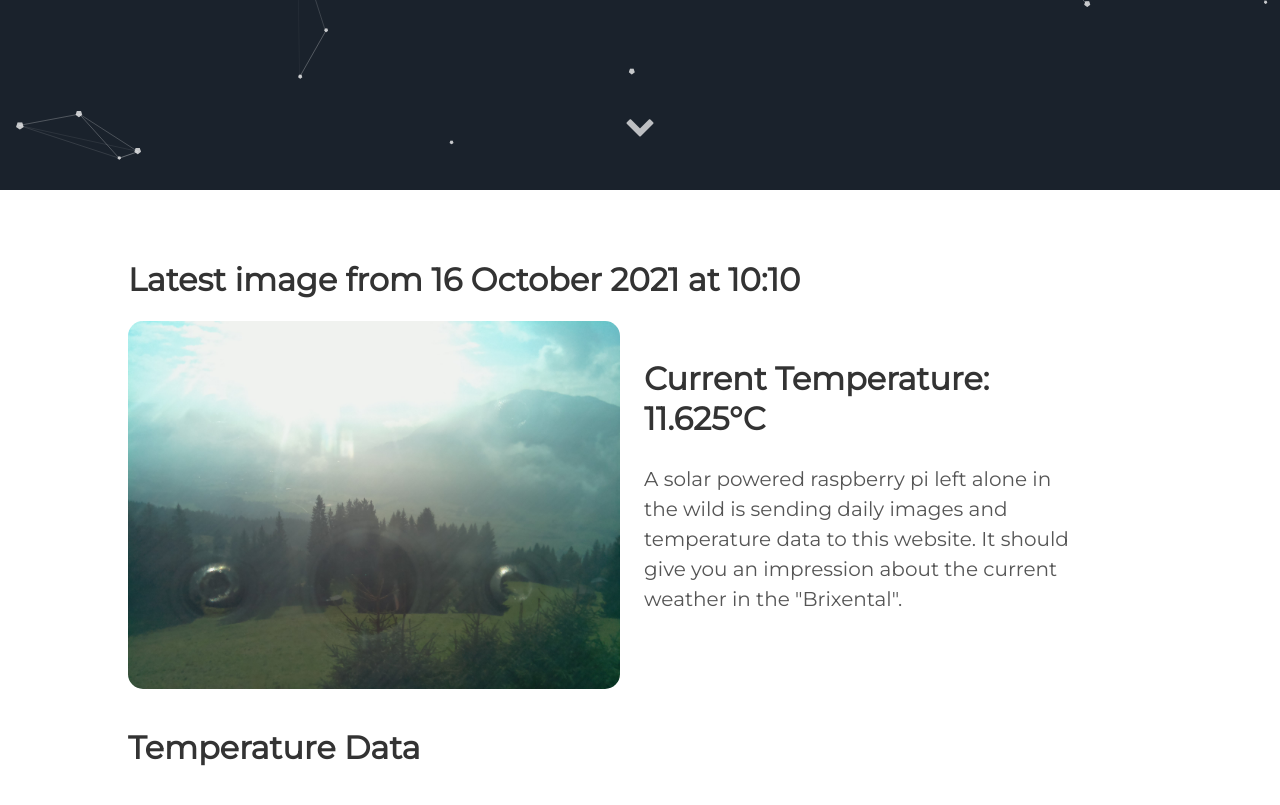
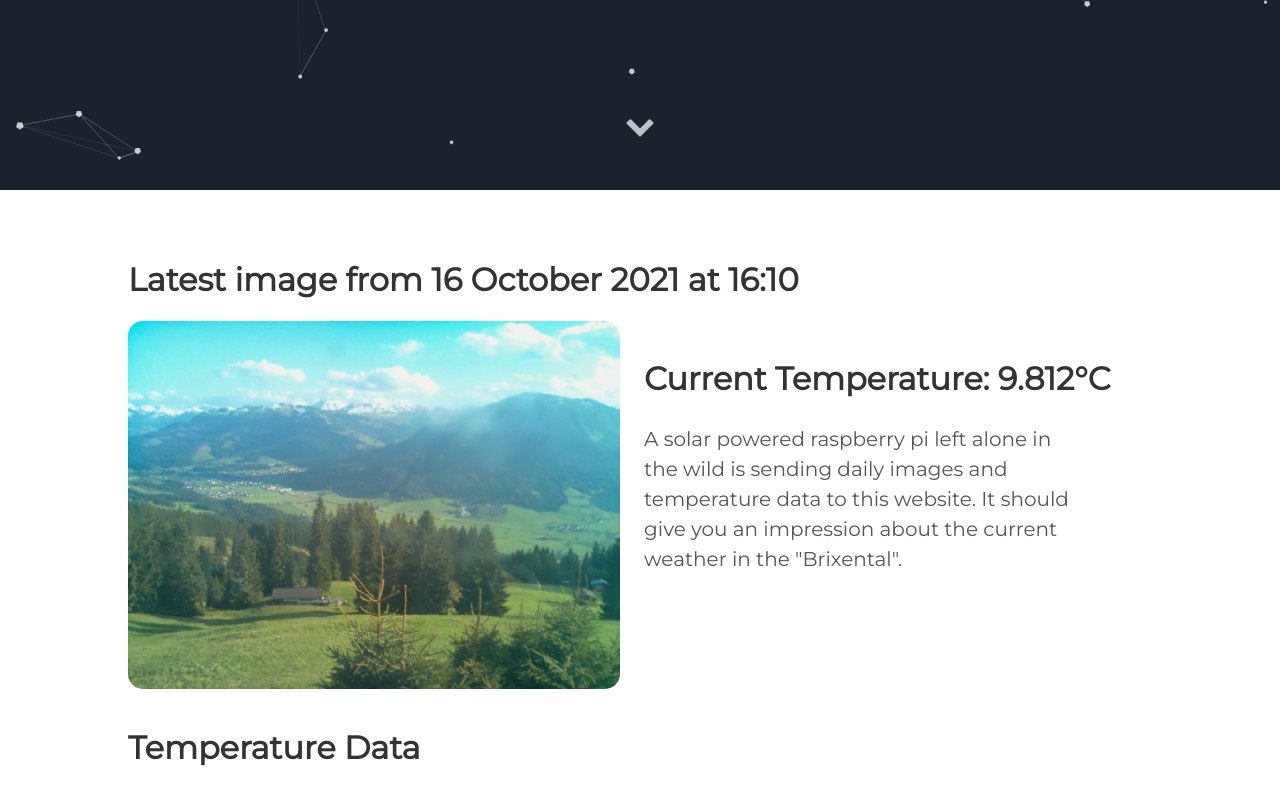
Before and after one commit to vektorious/vektorious.github.io, a Jekyll site: the page built from resources/huette.md, in a window 1280 px wide and 900 px high, scrolled down 710 px. Shown: the top 805 px of the window. Built offline with Jekyll 4.4.1, drawn with Linux system fonts in a browser that asks for light colours.

Commit message:
I'm a bot beep boop

```diff
--- a/resources/huette.md
+++ b/resources/huette.md
@@ -6,13 +6,13 @@ image: '/assets/img/'
 description: 'Live image from the Austrian alps'
 twitter_text: ' '
 ---
-## Latest image from 16 October 2021 at 10:10
+## Latest image from 16 October 2021 at 16:10
 <div class="huette">
   <div class="huette-image">
     <img src="{{ "/assets/img/huette.jpg" | prepend: site.baseurl }}">
   </div>
   <div class="huette-text">
-        <h2>Current Temperature: 11.625°C</h2>
+        <h2>Current Temperature: 9.812°C</h2>
         <p>A solar powered raspberry pi left alone in the wild is sending daily images and temperature data to this website. It should give you an impression about the current weather in the "Brixental".</p>
 
   </div>
```
Also changed, not shown: rpi-script/2021-10-16_160921.txt (renamed from rpi-script/2021-10-16_100919.txt, +5 -5 lines), rpi-script/huette.md (+2 -2 lines), assets/img/huette.jpg, assets/img/temp_plot.png, rpi-script/temp_plot.png, 1 other file.
